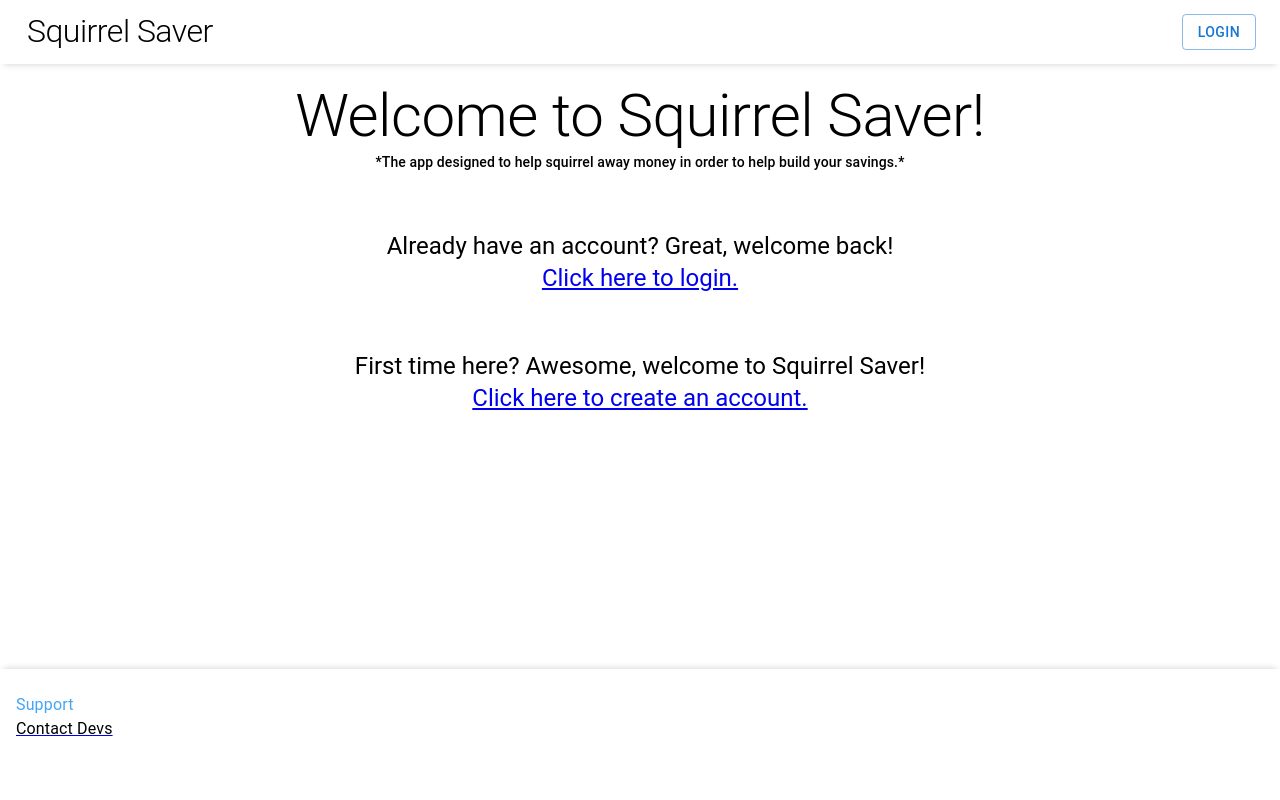
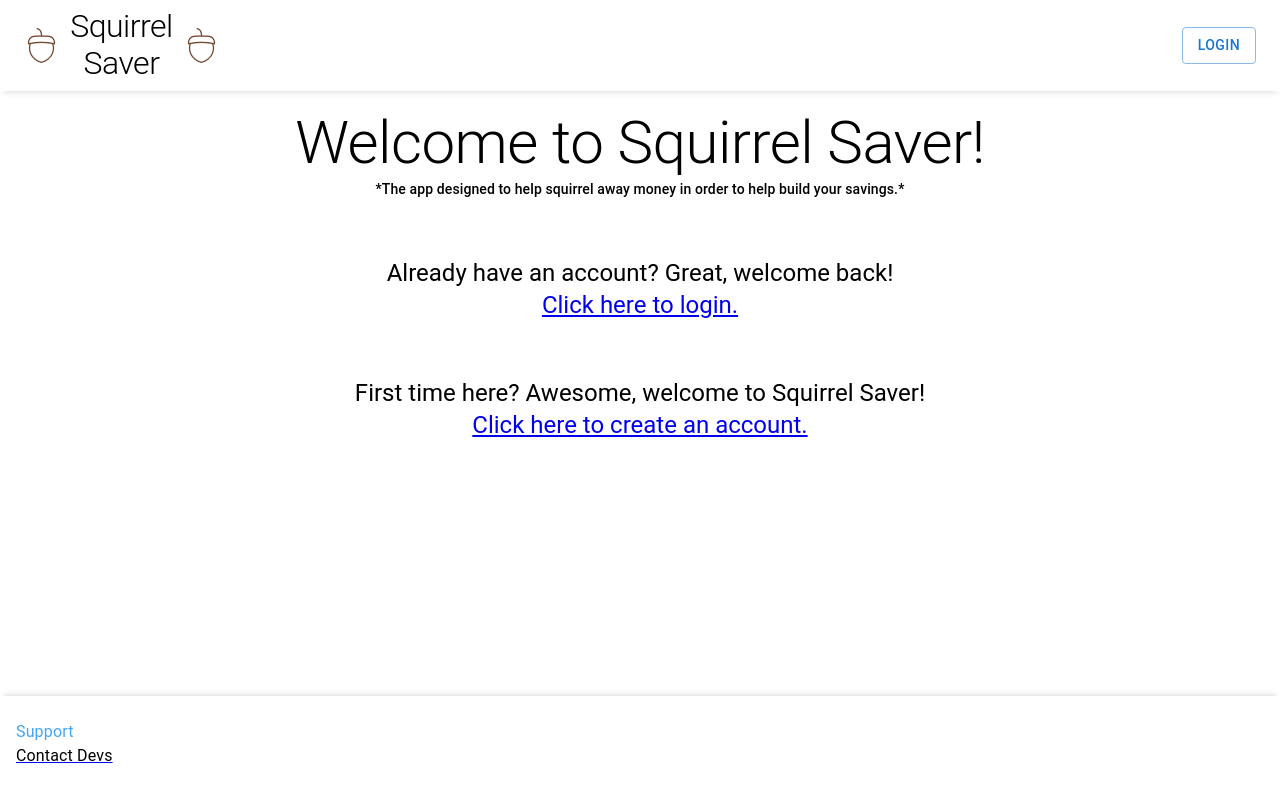
Before and after one commit to lbmerchant93/squirrel-saver-fe, a React (Create React App) app: page / in a window 1280 px wide. Built offline with nearby package versions, Linux system fonts and the light colour scheme; no server answers.

Commit message:
Add Acorn svgs to title

```diff
--- a/src/features/AppBar/AppBar.styled.ts
+++ b/src/features/AppBar/AppBar.styled.ts
@@ -19,9 +19,10 @@ export const ToolBarContainer = styled(Box)`
 `
 
 export const TitleLink = styled(Link)`
+    display: flex;
+    align-items: center;
     text-decoration: none;
     color: black;
-    padding: 3px;
     :hover {
         border-radius: 5px;
         background-color: #e0e0e0;
@@ -30,4 +31,6 @@ export const TitleLink = styled(Link)`
 
 export const TitleText = styled(Typography)`
     font-size: 2rem !important;
+    width: 125px;
+    text-align: center;
 `
--- a/src/features/AppBar/AppBar.tsx
+++ b/src/features/AppBar/AppBar.tsx
@@ -6,6 +6,7 @@ import { signOut } from 'firebase/auth';
 import { auth } from '../../configs/firebase.configs';
 import Button from '@mui/material/Button';
 import { useNavigate } from 'react-router-dom';
+import BrownAcorn from '../../shared/BrownAcorn.svg';
 import {
     ToolBar,
     ToolBarContainer,
@@ -19,14 +20,16 @@ const AppBar = () => {
     const logout = () => {
         signOut(auth);
         navigate(`/`);
-    }
+    };
 
     return (
         <MUIAppBar elevation={0} position="sticky" color="inherit">
             <ToolBar disableGutters>
                 <ToolBarContainer py={1} px={2}>
                     <TitleLink to={`${PossibleRoutes.ROOT}`}>
+                        <img src={BrownAcorn} alt="acorn" height={35} width={35} />
                         <TitleText variant="h1">Squirrel Saver</TitleText>
+                        <img src={BrownAcorn} alt="acorn" height={35} width={35} />
                     </TitleLink>
                     {!user.isLoggedIn ? (
                         <Button variant="outlined" onClick={() => navigate(`/login`)}>Login</Button>
```
Also changed, not shown: src/shared/BrownAcorn.svg (added), src/shared/GreenAcorn.svg (added).
